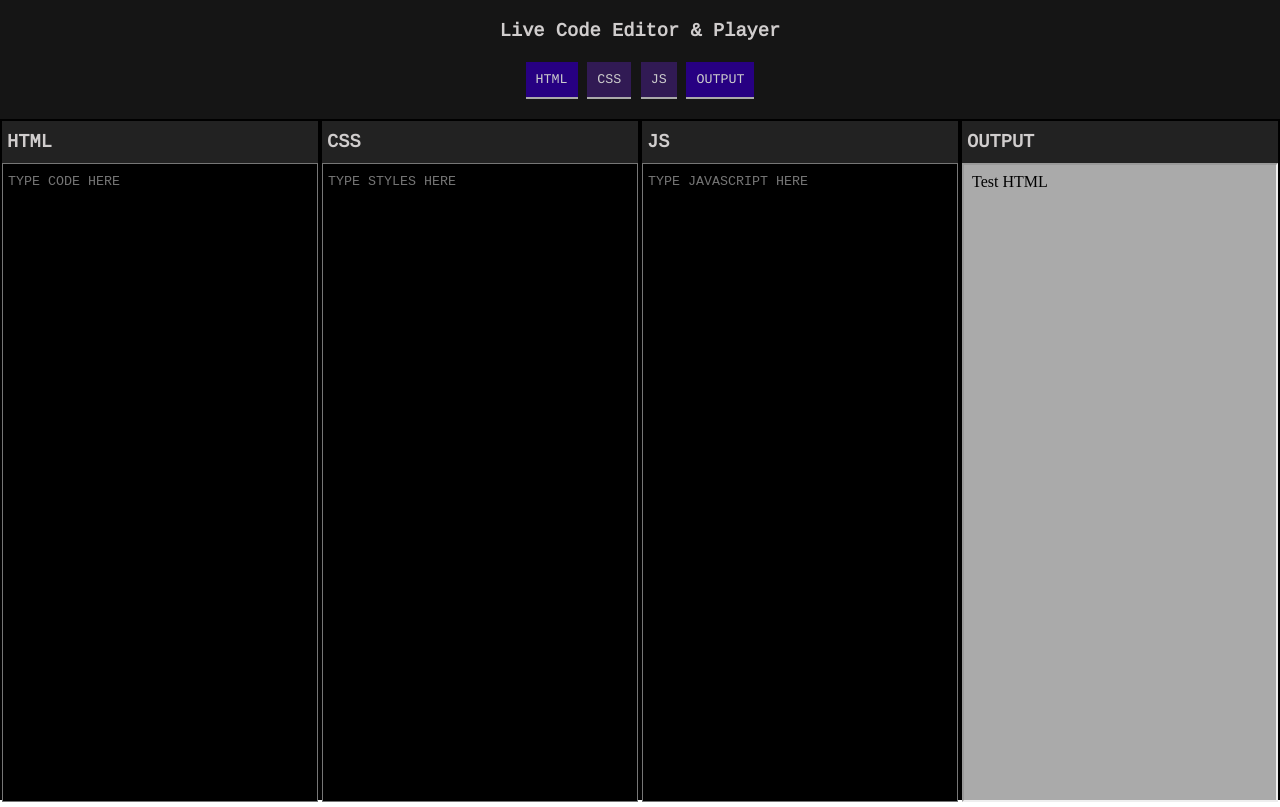
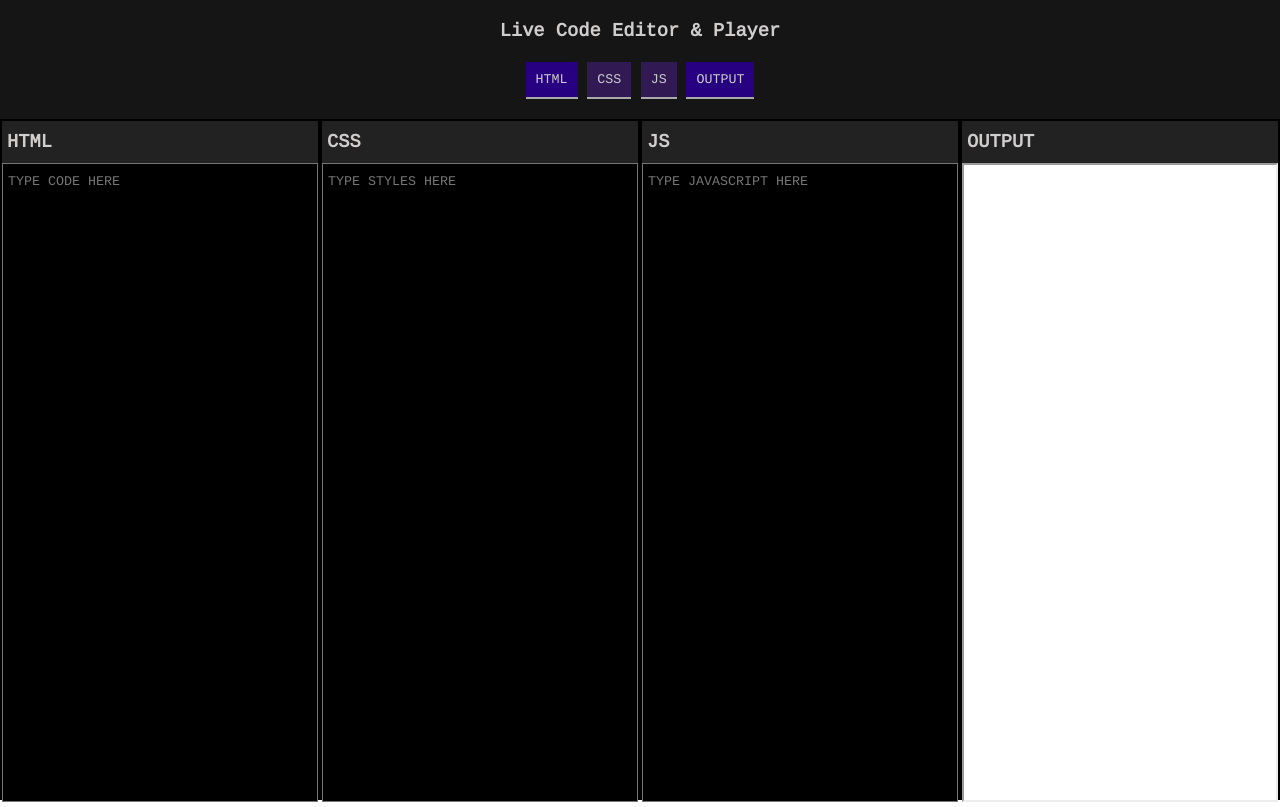
Before and after one commit to asbhogal/jQuery-Code-Player-Project, a plain HTML site: page index.html in a window 1280 px wide. Drawn offline with Linux system fonts and the light colour scheme.

Commit message:
amendments

```diff
--- a/index.html
+++ b/index.html
@@ -27,15 +27,15 @@
             <div id="coding-sections">
                 <section id="HTML-input" class="code-section">
                     <h3 class="section-bar">HTML</h3>
-                    <textarea id="user-input" rows="38" placeholder="TYPE CODE HERE"></textarea>
+                    <textarea id="HTMLUserInput" class="user-input" rows="38" placeholder="TYPE CODE HERE"></textarea>
                 </section>
                 <section id="CSS-input" class="code-section">
                     <h3 class="section-bar">CSS</h3>
-                    <textarea id="user-input" placeholder="TYPE STYLES HERE"></textarea>
+                    <textarea id="CSSUserInput" class="user-input" placeholder="TYPE STYLES HERE"></textarea>
                 </section>
                 <section id="JS-input" class="code-section">
                     <h3 class="section-bar">JS</h3>
-                    <textarea id="user-input" placeholder="TYPE JAVASCRIPT HERE"></textarea>
+                    <textarea id="JSUserInput" class="user-input" placeholder="TYPE JAVASCRIPT HERE"></textarea>
                 </section>
                 <section id="output" class="code-section">
                     <h3 class="section-bar">OUTPUT</h3>
--- a/partials/_typography.scss
+++ b/partials/_typography.scss
@@ -3,10 +3,3 @@
 * {
     font-family: 'Cousine', monospace;
 }
-
-
-textarea[id*="user"] {
-    font-family: 'Courier New', Courier, monospace;
-    color: #f5f5f5;
-    caret-color: #f5f5f5;
-}
--- a/partials/_variables.scss
+++ b/partials/_variables.scss
@@ -8,3 +8,5 @@ $section-bar-bg-color: #222;
 $text-color: #ccc;
 $border-color: #aaa;
 $active-button-bg-color: #270082;
+$user-input-text-color: #f5f5f5;
+$user-input-caret-color: #f5f5f5;
--- a/script.js
+++ b/script.js
@@ -11,4 +11,4 @@ $(".toggleButton").click(function() {
     $(this).toggleClass("highlightedButton");
 })
 
-$("#codeOutput").contents().find("html").html('Test HTML');
+$("#codeOutput").contents().find("html").html($("#HTMLUserInput").val());
--- a/style.scss
+++ b/style.scss
@@ -57,12 +57,14 @@
             background-color: $section-bar-bg-color;
             color: #d0cdcd;
         }
-        textarea[id*="user"] {
+        textarea[class*="user"] {
             padding: 10px 5px;
             background-color: $output-panel-color;
             height: 100%;
             width: 100%;
             resize: none;
+            color: $user-input-text-color;
+            caret-color: $user-input-caret-color;
         }
     }
 }
@@ -72,7 +74,7 @@
 }
 
 #codeOutput {
-    background-color: $border-color;
+    background-color: #fff;
     height: 100%;
     width: 100%;
 }
```
Also changed, not shown: dist/style.css, 1 other file.
